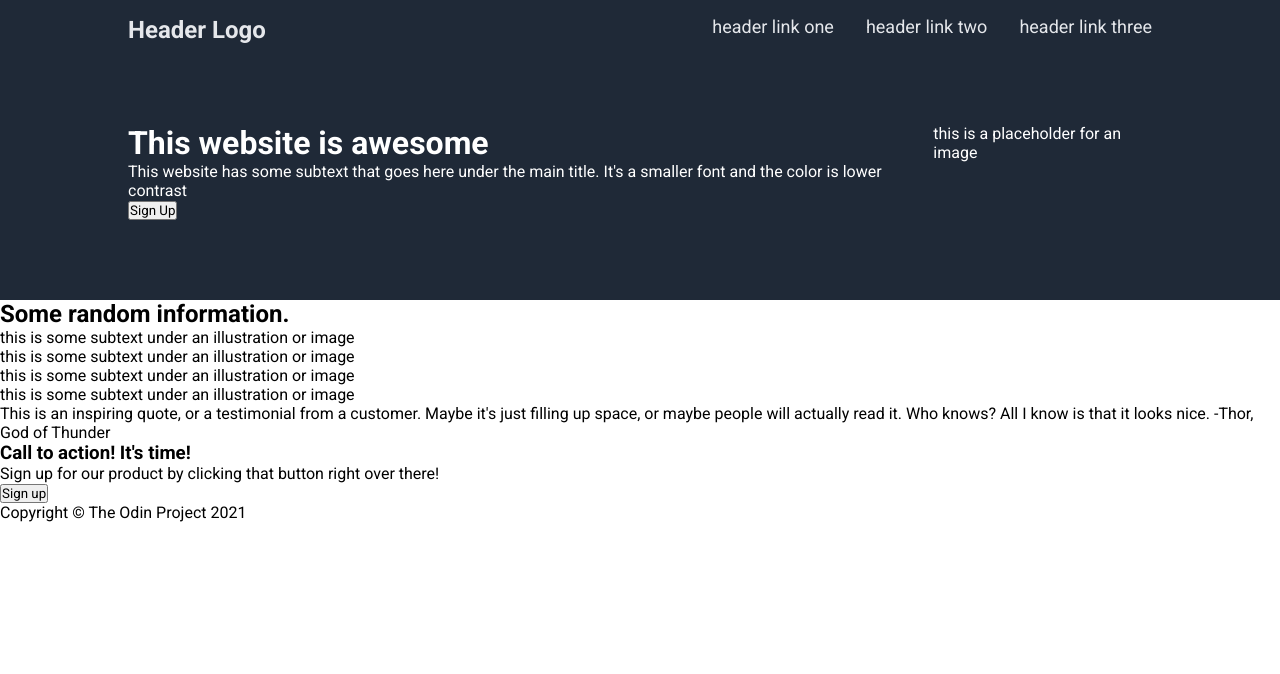
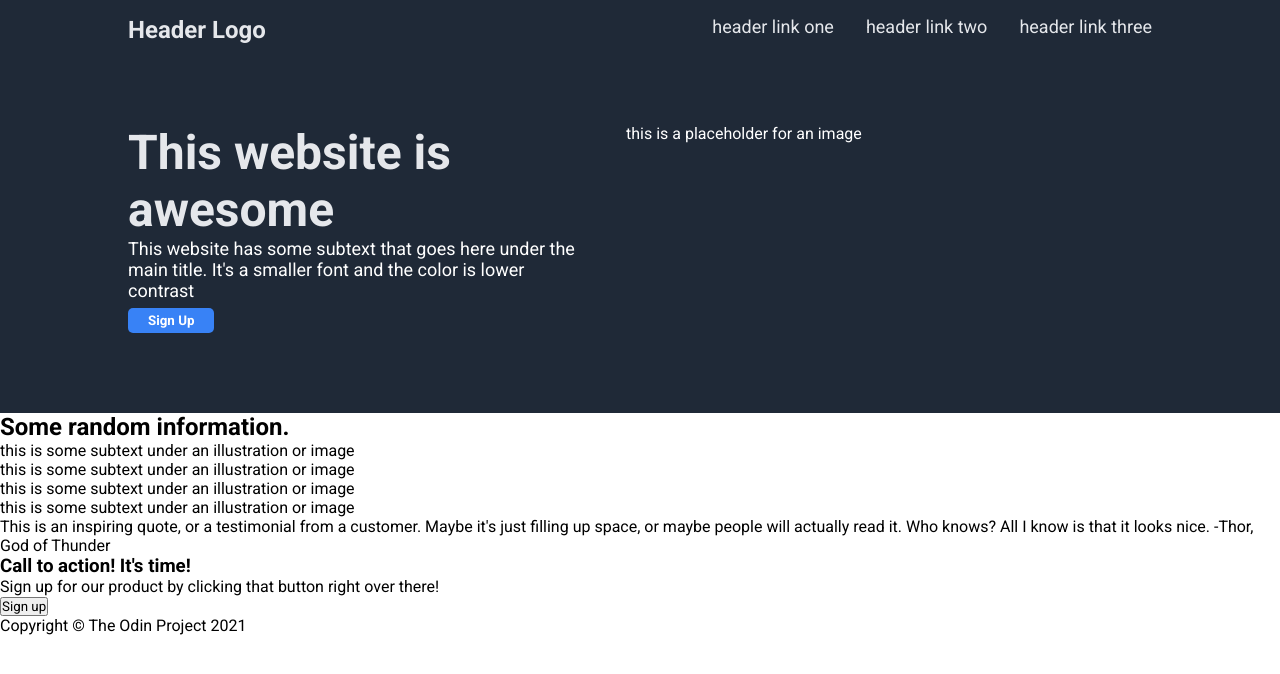
Before and after one commit to Jupiter4977/odin-landing-page, a plain HTML site: page index.html in a window 1280 px wide. Drawn offline with Linux system fonts and the light colour scheme.

Commit message:
style: Header tagline container width, font styles and colors

```diff
--- a/styles.css
+++ b/styles.css
@@ -57,7 +57,8 @@
   margin-bottom: 5em;
 }
 
-.header-logo {
+.header-logo,
+.header-title {
   color: var(--odin-light-grey);
 }
 
@@ -84,3 +85,25 @@
   display: flex;
   column-gap: 3em;
 }
+
+.header-title {
+  font-size: 48px;
+}
+
+.header__bottom-tagline {
+  width: 450px;
+}
+
+.tagline-subtext {
+  font-size: 18px;
+}
+
+.header-sign-up-button {
+  background-color: var(--odin-light-blue);
+  color: white;
+  padding: 5px 20px;
+  border: none;
+  border-radius: 5px;
+  margin-top: 0.5em;
+  font-weight: 700;
+}
```
